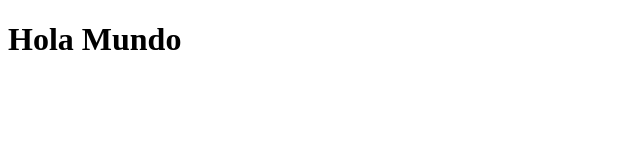
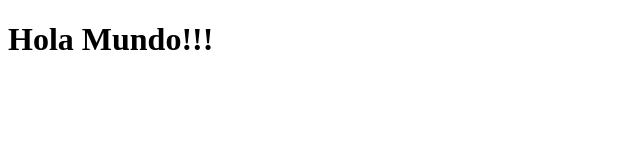
Before and after one commit to Leomiguel19/calculadora, a React (Create React App) app: page / in a window 1280 px wide. Shown: the top 160 px of the page, without its empty margins (0-640 px from the left). Built offline with nearby package versions, Linux system fonts and the light colour scheme.

Commit message:
Conectamos App.js dentro de Index.js

```diff
--- a/src/App.jsx
+++ b/src/App.jsx
@@ -1,5 +1,9 @@
-// importacion
+import React from 'react'
 
-// Generacion de la función del componente
-
+// Función flecha o Arrow Function
+const App = () => {
+  // Lo que ejecuta la función
+  return <h1> Hola Mundo!!! </h1>
+}
 // Exportación
+export default App;
--- a/src/index.jsx
+++ b/src/index.jsx
@@ -1,7 +1,7 @@
 import React from 'react'
 import ReactDom from 'react-dom'
-// Importar el componente
+import App from './App'
 
 // Utilizar el componente
-ReactDom.render(<h1>Hola Mundo</h1>,
+ReactDom.render(<App/>,
   document.getElementById('root'))
```
